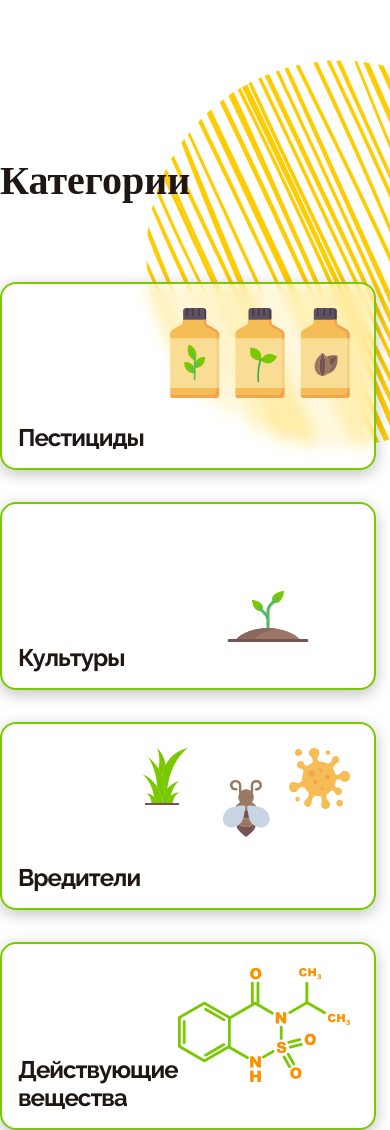
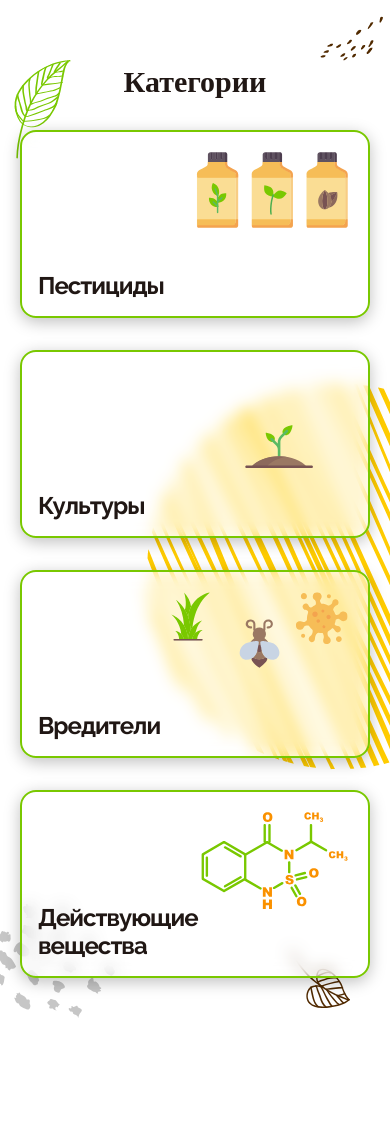
Before and after one commit to AlexKur161/test-sam, a plain HTML site: page index.html in a window 390 px wide. Shown: the top 1130 px of the page. After the commit the page ends 1038 px from the top, so only its background shows below. Drawn offline with Linux system fonts and the light colour scheme.

Commit message:
адаптивы

```diff
--- a/assets/css/style.css
+++ b/assets/css/style.css
@@ -17,12 +17,13 @@
 }
 .category-img-wrap{
     position: relative;
-    max-width: 1600px;
+    max-width: 1640px;
     margin: auto;
     padding: 153px 0 152px 0;
 }
 .container {
-    max-width: 1600px;
+    max-width: 1640px;
+    padding: 0 20px;
     margin: auto;
 }
 .category-circle {
@@ -330,7 +331,7 @@ opacity: 0;
     letter-spacing: -1px;
     color: #201714;
     transition-property: font-size, line-height;
-    transition-duration: 1s;
+    transition-duration: 0.5s;
 }
 .card-title-substances{
     max-width: 190px;
@@ -343,3 +344,134 @@ opacity: 0;
     font-size: 28px;
     line-height: 85%;
 }
+
+@media(max-width: 1640px) and (min-width: 1200px) {
+    .container{
+        max-width: 1200px;
+    }
+    .category-cards{
+        gap: 20px;
+    }
+    .card{
+        width: 275px;
+    }
+    .pest{
+        width: 190px;
+    }
+    .card-title{
+        font-size: 22px;
+    }
+    .card:hover .card-title{
+        font-size: 24px;
+    }
+    .category-img-wrap{
+        max-width: 1200px;
+    }
+    .green-leaf{
+        left: -70px;
+        top: 70px;
+        width: 150px;
+    }
+    .category-leaf{
+        bottom: 100px;
+        right: 320px;
+        width: 90px;
+    }
+}
+@media(max-width: 1199px){
+    .category-cards {
+        justify-content: center;
+    }
+    .category-title{
+        text-align: center;
+        margin-bottom: 50px;
+    }
+    .category-img-wrap{
+        padding: 70px 0;
+        max-width: 860px;
+    }
+    .category-circle {
+        width: 200px;
+        right: 0;
+        bottom: 20%;
+    }
+    .decor {
+        position: absolute;
+        top: 0;
+        right: 0;
+    }
+    .green-leaf{
+        left: 0;
+        top: 50px;
+        width: 150px;
+    }
+    .category-leaf{
+        bottom: 10px;
+        right: 30px;
+    }
+}
+@media(max-width: 823px){
+    .category-img-wrap {
+        padding: 60px 0;
+        max-width: 460px;
+    }
+    .category-title {
+        text-align: center;
+        font-size: 30px;
+        line-height: 40px;
+        margin-bottom: 30px;
+    }
+    .green-leaf {
+        left: 20px;
+        top: 55px;
+        width: 100px;
+    }
+    .decor {
+        position: absolute;
+        top: 10px;
+        right: 27px;
+        width: 90px;
+    }
+    .category-circle {
+        width: auto;
+    }
+    .category-leaf{
+        right: 40px;
+        bottom: 30px;
+        width: 60px;
+    }
+}
+@media(max-width: 460px){
+    .pest{
+        width: 60%;
+    }
+    .card{
+        width: 100%;
+    }
+    .decor {
+        position: absolute;
+        top: 0;
+        right: 0;
+        width: 70px;
+    }
+    .green-leaf {
+        left: 0;
+    }
+    .category-decor {
+        bottom: 20px;
+    }
+}
+@media(max-width: 360px){
+     .card-title{
+        font-size: 20px;
+    }
+    .card:hover .card-title{
+        font-size: 22px;
+    }
+    .pest {
+        width: 80%;
+    }
+    .card-title-substances{
+        line-height: 22px;
+    }
+}
```
Also changed, not shown: assets/js/main.js (+0 -57 lines).
